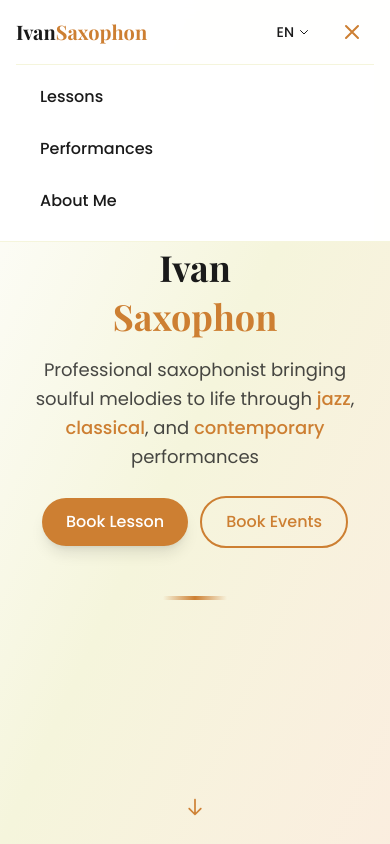
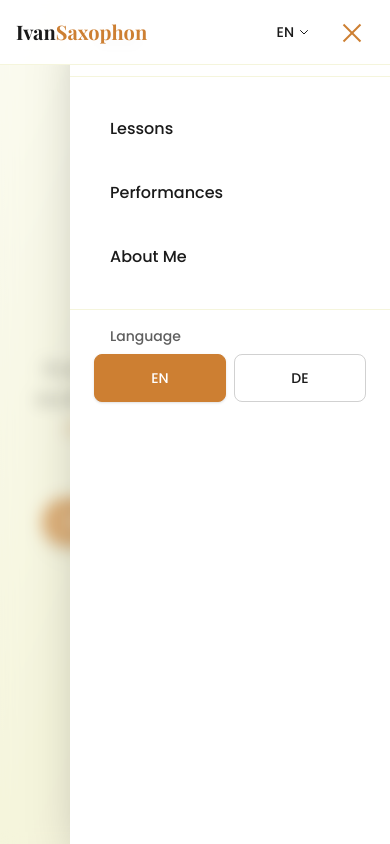
Before and after one commit to martinst06/ivansaxophon, a Next.js app: page / in a window 390 px wide. Both pictures are taken after a click on the button "Open menu". Shown: the top 844 px of the page. Built offline with nearby package versions, Linux system fonts and the light colour scheme.

Commit message:
fix dropdown

```diff
--- a/src/components/Navigation.tsx
+++ b/src/components/Navigation.tsx
@@ -1,6 +1,6 @@
 'use client';
 
-import { useState } from 'react';
+import { useState, useEffect } from 'react';
 import Link from 'next/link';
 import { useLanguage } from '@/contexts/LanguageContext';
 import { Language } from '@/lib/translations';
@@ -26,7 +26,38 @@ const Navigation = () => {
     setIsLanguageOpen(false);
   };
 
+  // Prevent body scroll when mobile menu is open
+  useEffect(() => {
+    if (isMenuOpen) {
+      document.body.style.overflow = 'hidden';
+    } else {
+      document.body.style.overflow = 'unset';
+    }
+
+    // Cleanup function to restore scroll when component unmounts
+    return () => {
+      document.body.style.overflow = 'unset';
+    };
+  }, [isMenuOpen]);
+
+  // Close menu on escape key
+  useEffect(() => {
+    const handleEscape = (e: KeyboardEvent) => {
+      if (e.key === 'Escape' && isMenuOpen) {
+        setIsMenuOpen(false);
+      }
+    };
+
+    document.addEventListener('keydown', handleEscape);
+    return () => document.removeEventListener('keydown', handleEscape);
+  }, [isMenuOpen]);
+
+  const closeMenu = () => {
+    setIsMenuOpen(false);
+  };
+
   return (
+    <>
       <nav className="fixed top-0 left-0 right-0 z-50 bg-white/95 backdrop-blur-sm border-b border-beige">
         <div className="max-w-7xl mx-auto px-4 sm:px-6 lg:px-8">
           <div className="flex justify-between items-center h-16 sm:h-16">
@@ -59,6 +90,8 @@ const Navigation = () => {
                 <button
                   onClick={() => setIsLanguageOpen(!isLanguageOpen)}
                   className="flex items-center space-x-2 text-charcoal hover:text-bronze transition-colors duration-300 px-3 py-2 text-sm font-medium border border-charcoal/20 rounded-lg hover:border-bronze min-h-[44px]"
+                  aria-label="Change language"
+                  aria-expanded={isLanguageOpen}
                 >
                   <span>{language.toUpperCase()}</span>
                   <svg className={`w-4 h-4 transition-transform duration-200 ${isLanguageOpen ? 'rotate-180' : ''}`} fill="none" stroke="currentColor" viewBox="0 0 24 24">
@@ -97,6 +130,8 @@ const Navigation = () => {
                 <button
                   onClick={() => setIsLanguageOpen(!isLanguageOpen)}
                   className="flex items-center space-x-1 text-charcoal hover:text-bronze transition-colors duration-300 text-sm font-medium min-h-[44px] px-2"
+                  aria-label="Change language"
+                  aria-expanded={isLanguageOpen}
                 >
                   <span>{language.toUpperCase()}</span>
                   <svg className={`w-3 h-3 transition-transform duration-200 ${isLanguageOpen ? 'rotate-180' : ''}`} fill="none" stroke="currentColor" viewBox="0 0 24 24">
@@ -125,38 +160,121 @@ const Navigation = () => {
               {/* Mobile menu button */}
               <button
                 onClick={() => setIsMenuOpen(!isMenuOpen)}
-              className="text-charcoal hover:text-bronze focus:outline-none focus:text-bronze transition-colors duration-300 min-h-[44px] min-w-[44px] flex items-center justify-center"
+                className="text-charcoal hover:text-bronze focus:outline-none focus:text-bronze transition-colors duration-300 min-h-[44px] min-w-[44px] flex items-center justify-center relative z-[60]"
+                aria-label={isMenuOpen ? 'Close menu' : 'Open menu'}
+                aria-expanded={isMenuOpen}
               >
-              <svg className="h-6 w-6" fill="none" viewBox="0 0 24 24" stroke="currentColor">
-                {isMenuOpen ? (
+                <div className="relative w-6 h-6">
+                  <span
+                    className={`absolute left-0 top-1 w-6 h-0.5 bg-current transition-all duration-300 ease-in-out ${
+                      isMenuOpen ? 'rotate-45 translate-y-2' : ''
+                    }`}
+                  />
+                  <span
+                    className={`absolute left-0 top-3 w-6 h-0.5 bg-current transition-all duration-300 ease-in-out ${
+                      isMenuOpen ? 'opacity-0' : ''
+                    }`}
+                  />
+                  <span
+                    className={`absolute left-0 top-5 w-6 h-0.5 bg-current transition-all duration-300 ease-in-out ${
+                      isMenuOpen ? '-rotate-45 -translate-y-2' : ''
+                    }`}
+                  />
+                </div>
+              </button>
+            </div>
+          </div>
+        </div>
+      </nav>
+
+      {/* Mobile Navigation Overlay */}
+      <div
+        className={`fixed inset-0 z-40 md:hidden transition-opacity duration-300 ease-in-out ${
+          isMenuOpen ? 'opacity-100 pointer-events-auto' : 'opacity-0 pointer-events-none'
+        }`}
+      >
+        {/* Backdrop */}
+        <div
+          className="absolute inset-0 bg-beige/40 backdrop-blur-sm"
+          onClick={closeMenu}
+          aria-hidden="true"
+        />
+
+        {/* Mobile Menu Panel */}
+        <div
+          className={`absolute top-0 right-0 h-full w-80 max-w-[85vw] bg-white shadow-2xl transition-transform duration-300 ease-in-out transform ${
+            isMenuOpen ? 'translate-x-0' : 'translate-x-full'
+          }`}
+          role="dialog"
+          aria-modal="true"
+          aria-label="Mobile navigation menu"
+        >
+          {/* Menu Header */}
+          <div className="flex items-center justify-between px-6 py-4 border-b border-beige">
+            <h2 className="text-lg font-serif font-semibold text-charcoal">Menu</h2>
+            <button
+              onClick={closeMenu}
+              className="p-2 -mr-2 text-charcoal hover:text-bronze transition-colors duration-200 min-h-[44px] min-w-[44px] flex items-center justify-center rounded-lg hover:bg-beige/50"
+              aria-label="Close menu"
+            >
+              <svg className="w-5 h-5" fill="none" stroke="currentColor" viewBox="0 0 24 24">
                 <path strokeLinecap="round" strokeLinejoin="round" strokeWidth={2} d="M6 18L18 6M6 6l12 12" />
-                ) : (
-                  <path strokeLinecap="round" strokeLinejoin="round" strokeWidth={2} d="M4 6h16M4 12h16M4 18h16" />
-                )}
               </svg>
             </button>
           </div>
-        </div>
 
-        {/* Mobile Navigation */}
-        {isMenuOpen && (
-          <div className="md:hidden">
-            <div className="px-2 pt-2 pb-4 space-y-1 bg-white border-t border-beige">
-              {navItems.map((item) => (
+          {/* Navigation Links */}
+          <div className="flex flex-col px-6 py-6 space-y-2">
+            {navItems.map((item, index) => (
               <Link
                 key={item.name}
                 href={item.href}
-                  className="text-charcoal hover:text-bronze block px-4 py-3 text-base font-medium transition-colors duration-300 rounded-lg hover:bg-beige/30 min-h-[48px] flex items-center"
-                  onClick={() => setIsMenuOpen(false)}
+                className="group flex items-center px-4 py-4 text-base font-medium text-charcoal hover:text-bronze hover:bg-beige/30 rounded-xl transition-all duration-200 min-h-[56px]"
+                onClick={closeMenu}
+                style={{
+                  animationDelay: isMenuOpen ? `${index * 50}ms` : '0ms'
+                }}
               >
-                  {item.name}
+                <span className="flex-1">{item.name}</span>
+                <svg
+                  className="w-4 h-4 opacity-0 group-hover:opacity-100 transform translate-x-0 group-hover:translate-x-1 transition-all duration-200"
+                  fill="none"
+                  stroke="currentColor"
+                  viewBox="0 0 24 24"
+                >
+                  <path strokeLinecap="round" strokeLinejoin="round" strokeWidth={2} d="M9 5l7 7-7 7" />
+                </svg>
               </Link>
             ))}
           </div>
+
+          {/* Mobile Language Switcher in Menu */}
+          <div className="px-6 py-4 border-t border-beige mt-auto">
+            <div className="space-y-2">
+              <p className="text-sm font-medium text-charcoal/70 px-4">Language</p>
+              <div className="grid grid-cols-2 gap-2">
+                {languages.map((lang) => (
+                  <button
+                    key={lang.code}
+                    onClick={() => {
+                      handleLanguageChange(lang.code.toLowerCase() as Language);
+                      closeMenu();
+                    }}
+                    className={`flex items-center justify-center px-4 py-3 text-sm font-medium rounded-lg border transition-all duration-200 min-h-[48px] ${
+                      language === lang.code.toLowerCase()
+                        ? 'bg-bronze text-white border-bronze shadow-sm'
+                        : 'text-charcoal border-charcoal/20 hover:border-bronze hover:text-bronze hover:bg-bronze/5'
+                    }`}
+                  >
+                    {lang.code}
+                  </button>
+                ))}
               </div>
-        )}
             </div>
-    </nav>
+          </div>
+        </div>
+      </div>
+    </>
   );
 };
 
```
Lines whose indentation alone changed are shown as unchanged.
